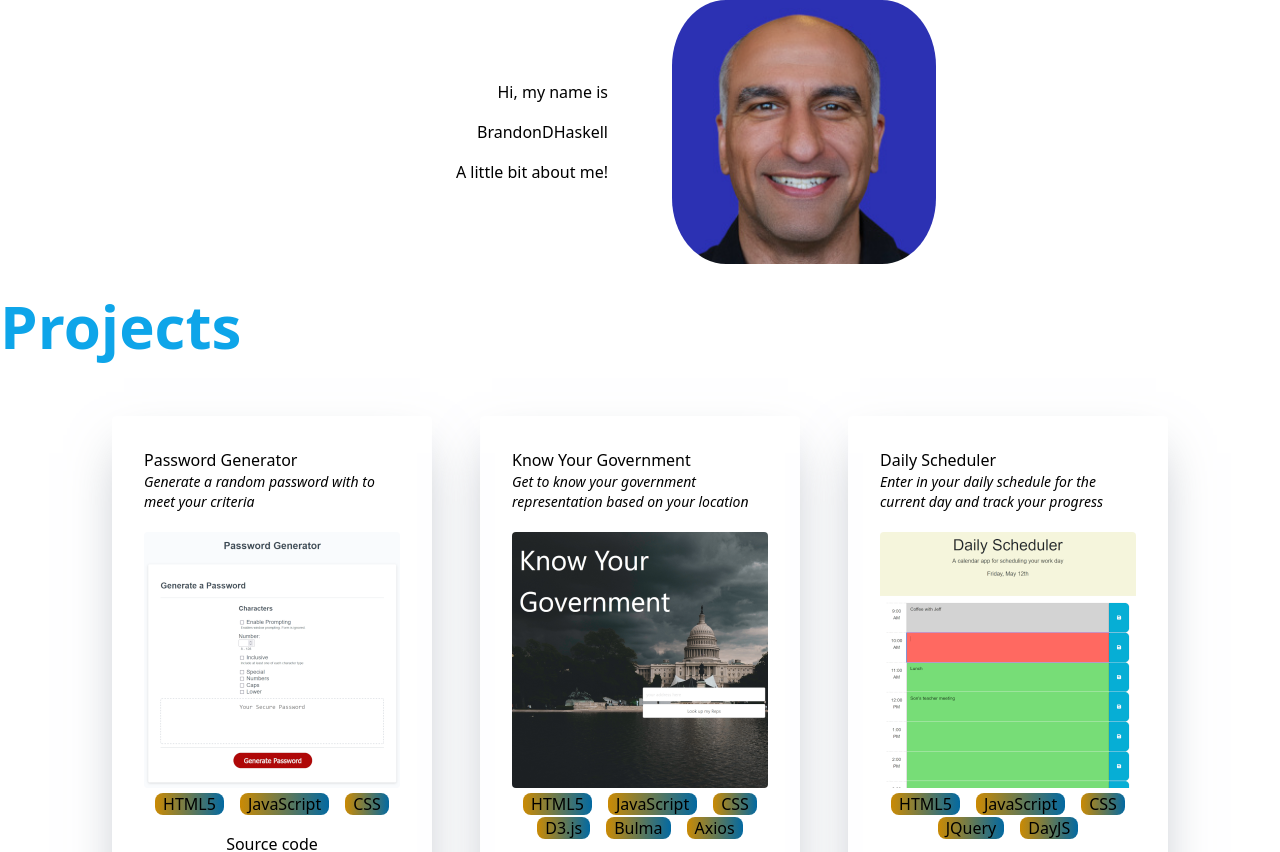
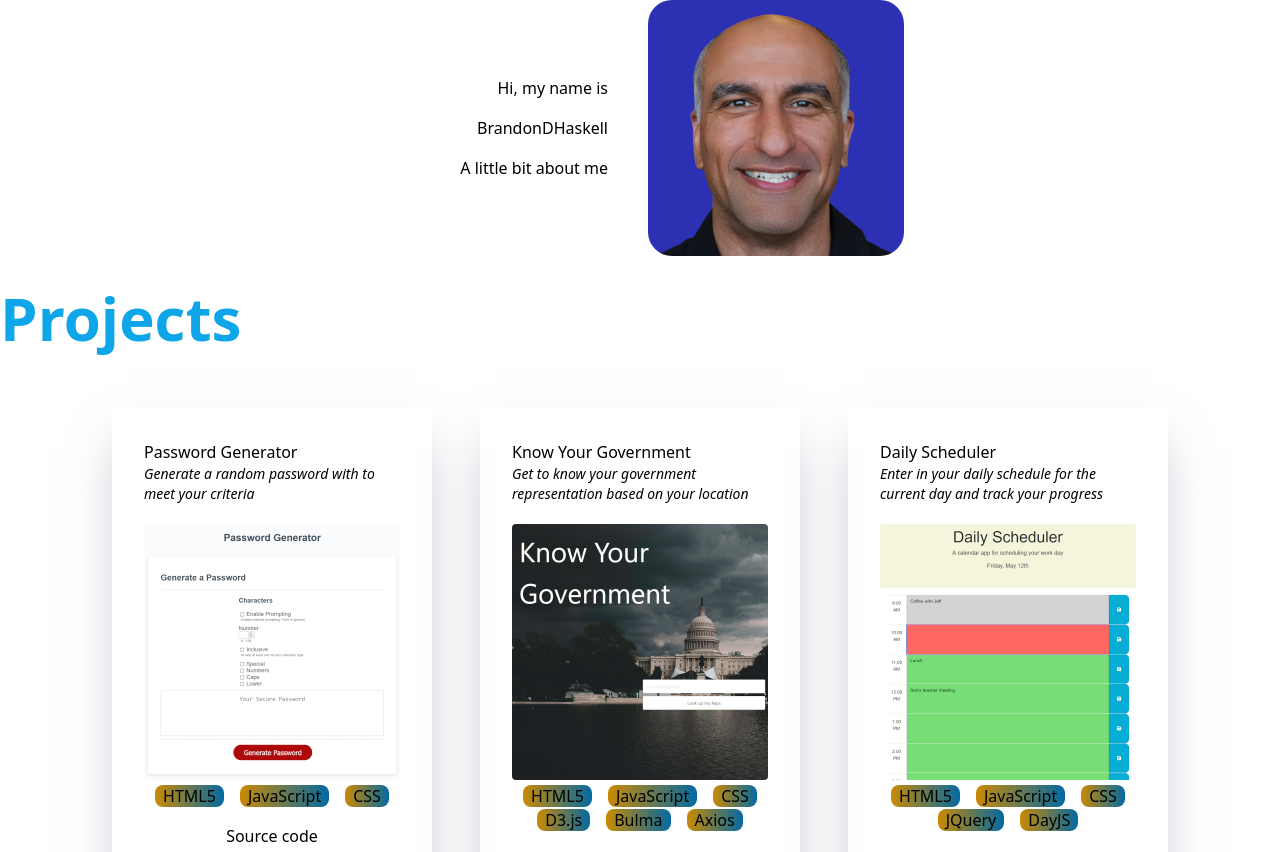
Before and after one commit to BrandonDHaskell/BrandonDHaskell-React-Site, a React app: page / in a window 1280 px wide. Shown: the top 852 px of the page. Built offline with nearby package versions, Linux system fonts and the light colour scheme.

Commit message:
update image location for Profile

```diff
--- a/src/components/App.tsx
+++ b/src/components/App.tsx
@@ -1,6 +1,5 @@
 import React, { Component } from "react";
 import Profile from "./Profile";
-import profilePic from "../images/Profile_Pic_2_small.jpg";
 import Projects from "./Projects";
 
 interface AppProps {
@@ -22,10 +21,7 @@ class App extends Component<AppProps, AppState> {
     render() {
         return (
             <div className="App">
-                <Profile
-                    imageSrc={profilePic}
-                    blurb="A little bit about me!"
-                />
+                <Profile />
                 <Projects />
             </div>
         )
--- a/src/components/Profile.tsx
+++ b/src/components/Profile.tsx
@@ -1,24 +1,19 @@
 import React, { Component } from "react";
 
-interface ProfileProps {
-    imageSrc: string,
-    blurb: string
-}
-
-const Profile: React.FC<ProfileProps> = ({ imageSrc, blurb }) => {
+const Profile: React.FC = () => {
     return (
         <section id="profile" className="grid grid-cols-2 gap-4 content-center">
             <div className="grid justify-items-end content-center gap-4 px-6">
                 <p className="pl-2">Hi, my name is</p>
                 <h1 className="pl-2">BrandonDHaskell</h1>
-                <p className="pl-2 text-right">{blurb}</p>
+                <p className="pl-2 text-right">A little bit about me</p>
             </div>
             <div>
                 <img
                     id="profile-pic"
-                    src={imageSrc}
+                    src="images/Profile_Pic_2_small.jpg"
                     alt="Profile"
-                    className="px-6"
+                    className="rounded-3xl"
                     style={{ maxWidth: "100%", height: "auto", objectFit: "contain" }}
                 />
             </div>
--- a/src/index.css
+++ b/src/index.css
@@ -1,9 +1,3 @@
 @import "tailwindcss/base";
 @import "tailwindcss/components";
 @import "tailwindcss/utilities";
-
-#profile-pic {
-    border-radius: 25%;
-    width: 312px;
-    height: 312px;
-}
```
Also changed, not shown: public/images/Profile_Pic_2_small.jpg (added).
